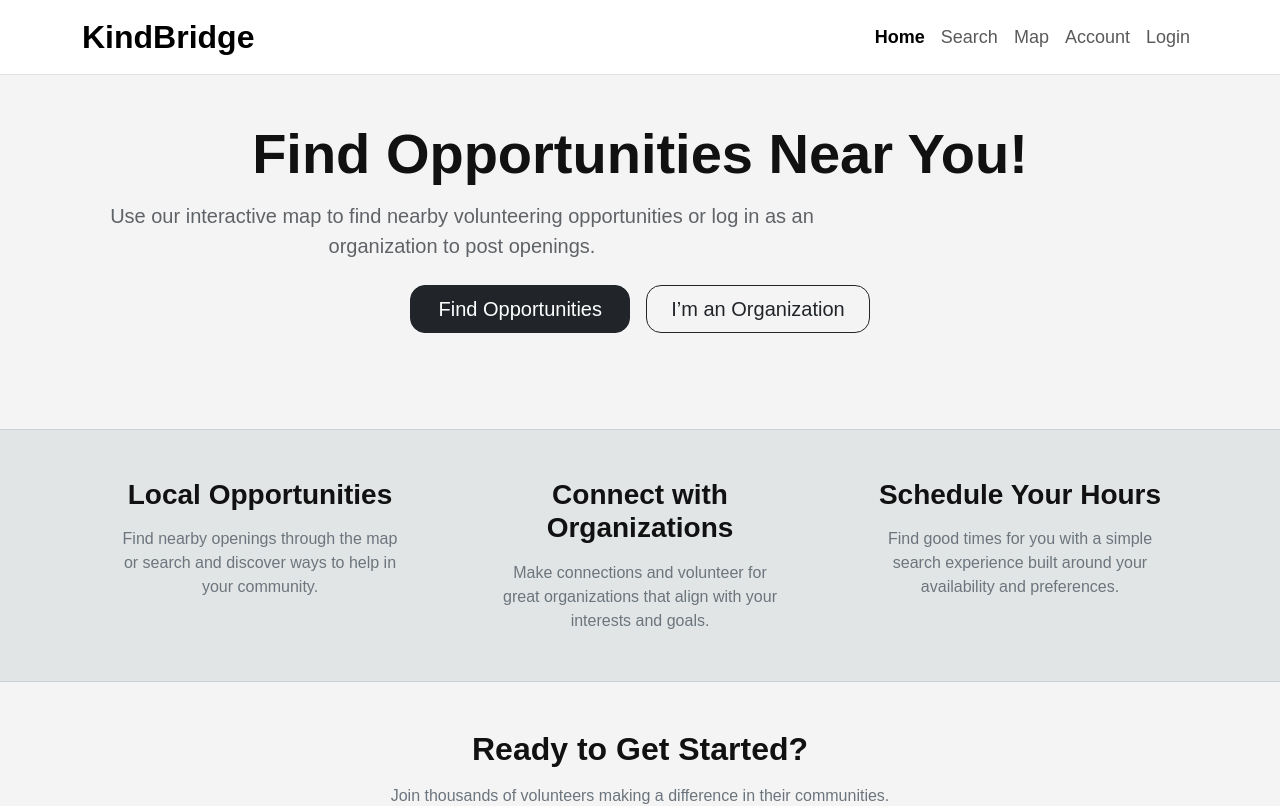
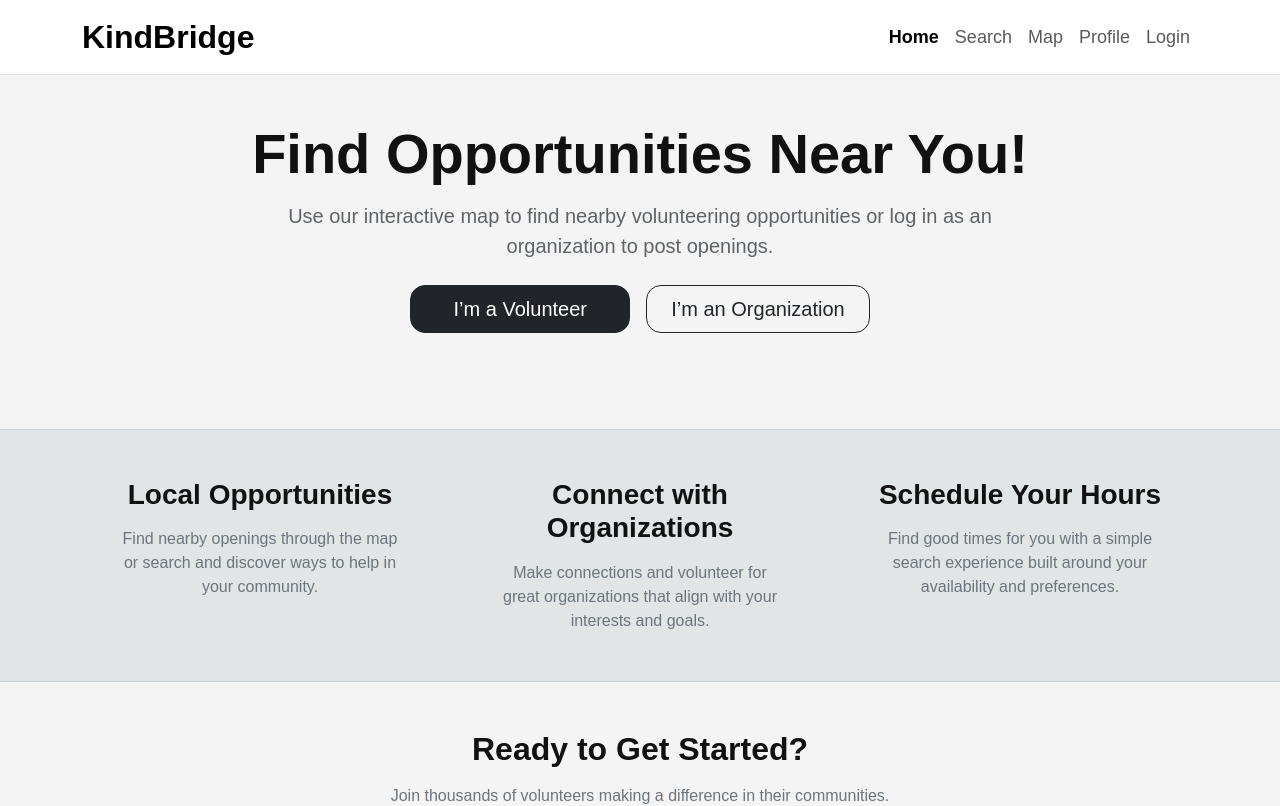
Before and after one commit to energy-joules/the_JSONS, a React (Vite) app in the folder client/: page / in a window 1280 px wide. Shown: the top 806 px of the page. Built offline with nearby package versions, Linux system fonts and the light colour scheme; no server answers.

Commit message:
Refactor API base URL and update UI components for better navigation and user experience

```diff
--- a/client/src/api/eventsApi.js
+++ b/client/src/api/eventsApi.js
@@ -1,4 +1,4 @@
-const API_BASE = "http://localhost:9000";
+const API_BASE = import.meta.env.VITE_API_BASE_URL;
 
 export async function getEvents(limit = 50) {
   const res = await fetch(`${API_BASE}/events?limit=${limit}`);
--- a/client/src/components/Navbar.jsx
+++ b/client/src/components/Navbar.jsx
@@ -32,7 +32,7 @@ function Navbar() {
             <NavLink to="/" className={navbarClasses}>Home</NavLink>
             <NavLink to="/search" className={navbarClasses}>Search</NavLink>
             <NavLink to="/map" className={navbarClasses}>Map</NavLink>
-            <NavLink to="/account" className={navbarClasses}>Account</NavLink>
+            <NavLink to="/account" className={navbarClasses}>Profile</NavLink>
             {token ? (
               <button
                 type="button"
--- a/client/src/pages/home.jsx
+++ b/client/src/pages/home.jsx
@@ -1,3 +1,5 @@
+import { Link } from "react-router-dom";
+
 function Home() {
   return (
     <main className="home-page">
@@ -7,19 +9,27 @@ function Home() {
             Find Opportunities Near You!
           </h1>
 
-          <p className="lead mb-4">
+          <p className="lead mb-4 mx-auto text-center" style={{ maxWidth: "760px" }}>
             Use our interactive map to find nearby volunteering opportunities
             or log in as an organization to post openings.
           </p>
 
           <div className="d-flex flex-column flex-sm-row justify-content-center gap-3 mb-5">
-            <button className="btn btn-dark btn-lg px-4">
-              Find Opportunities
-            </button>
+            <Link
+              to="/login"
+              state={{ signup: true, accountType: "volunteer" }}
+              className="btn btn-dark btn-lg px-4"
+            >
+              I’m a Volunteer
+            </Link>
 
-            <button className="btn btn-outline-dark btn-lg px-4">
+            <Link
+              to="/login"
+              state={{ signup: true, accountType: "organization" }}
+              className="btn btn-outline-dark btn-lg px-4"
+            >
               I’m an Organization
-            </button>
+            </Link>
           </div>
         </div>
       </section>
@@ -62,9 +72,9 @@ function Home() {
             Join thousands of volunteers making a difference in their communities.
           </p>
 
-          <button className="btn btn-dark btn-lg px-4">
+          <Link to="/search" className="btn btn-dark btn-lg px-4">
             Explore Opportunities
-          </button>
+          </Link>
         </div>
       </section>
     </main>
--- a/client/src/pages/login.jsx
+++ b/client/src/pages/login.jsx
@@ -1,11 +1,11 @@
 import { useEffect, useState } from "react";
-import { useLocation, useNavigate } from "react-router-dom";
+import { Link, useLocation, useNavigate } from "react-router-dom";
 import { useAuth } from "../auth/AuthProvider";
 
 function Login() {
-  const [isSignup, setIsSignup] = useState(false);
   const navigate = useNavigate();
   const location = useLocation();
+  const [isSignup, setIsSignup] = useState(Boolean(location.state?.signup));
   const { token, login, signup } = useAuth();
   const [formError, setFormError] = useState("");
 
@@ -16,7 +16,7 @@ function Login() {
     email: "",
     password: "",
     confirmPassword: "",
-    accountType: "volunteer",
+    accountType: location.state?.accountType || "volunteer",
     phone: "",
   });
 
@@ -224,9 +224,9 @@ function Login() {
     <main className="login-page">
       <nav className="navbar bg-white border-bottom">
         <div className="container d-flex justify-content-center">
-          <span className="navbar-brand navbar-name fw-bold m-0">
+          <Link to="/" className="navbar-brand navbar-name fw-bold m-0 text-decoration-none text-reset">
             KindBridge
-          </span>
+          </Link>
         </div>
       </nav>
 
--- a/client/src/pages/search.jsx
+++ b/client/src/pages/search.jsx
@@ -1,4 +1,4 @@
-import { useState } from "react";
+import { useEffect, useState } from "react";
 import { getEvents, searchEventsApi } from "../api/eventsApi";
 
 function formatEventDate(raw) {
@@ -18,12 +18,11 @@ function Search() {
   const [loading, setLoading] = useState(false);
   const [error, setError] = useState(null);
 
-  async function handleSearch(event) {
-    event.preventDefault();
+  async function loadEvents(query) {
     setLoading(true);
     setError(null);
     try {
-      const q = searchInput.trim();
+      const q = (query ?? "").trim();
       const data = q ? await searchEventsApi(q) : await getEvents();
       setResults(data);
     } catch (err) {
@@ -31,6 +30,15 @@ function Search() {
     } finally {
       setLoading(false);
     }
+  }
+
+  useEffect(() => {
+    loadEvents("");
+  }, []);
+
+  async function handleSearch(event) {
+    event.preventDefault();
+    await loadEvents(searchInput);
   }
 
   return (
```
Also changed, not shown: 2 other files (tests, documents, lock files or other folders).
